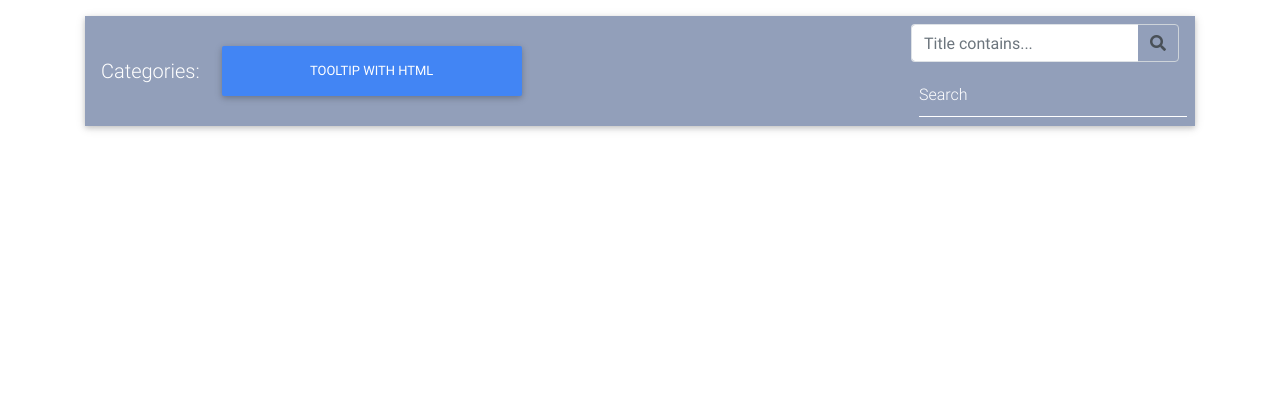
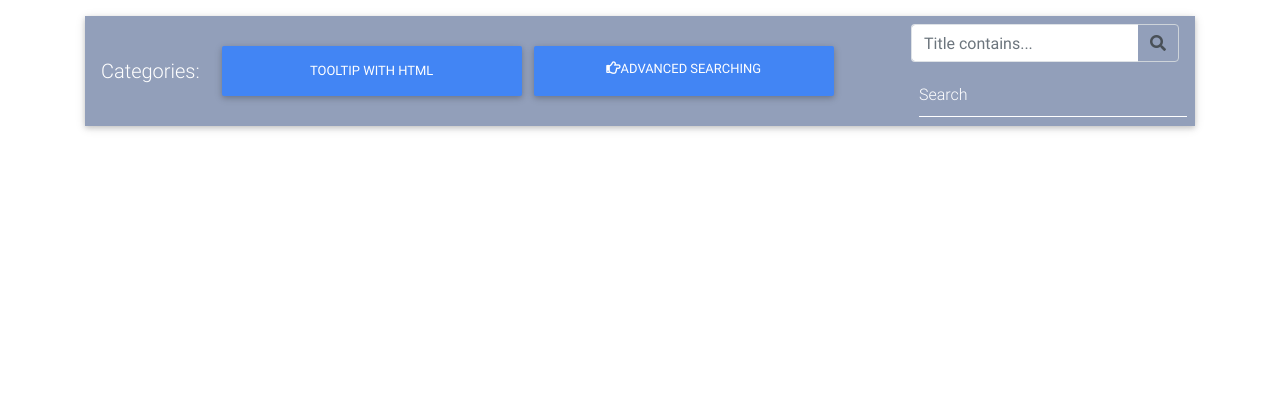
Before and after one commit to Rahmenordnung/ink_dreams, a Django app: page /category_filter/1/ in a window 1280 px wide. Shown: the part 472-892 px from the top of the page. Run offline with Django 3.2, Linux system fonts and the light colour scheme; some libraries are stand-ins or nearby versions; some web fonts are replaced.

Commit message:
improve home display

```diff
--- a/templates/home.html
+++ b/templates/home.html
@@ -99,7 +99,8 @@
               Tooltip with HTML
           </button>
 
-          {% comment %} <a class='button btn btn-primary float-right' href='search/SearchFilters_BookView/'><i class="far fa-hand-point-right" aria-hidden="true"></i>advanced searching</a>   {% endcomment %}
+          <a class='button btn btn-primary float-right' href='search/SearchFilters_BookView/'data-toggle="tooltip" data-html="true"
+            title="<em>Tooltip</em> <u>with</u> <b>HTML</b>"><i class="far fa-hand-point-right" aria-hidden="true"></i>advanced searching</a>
          </li>
             </ul>
 
```
